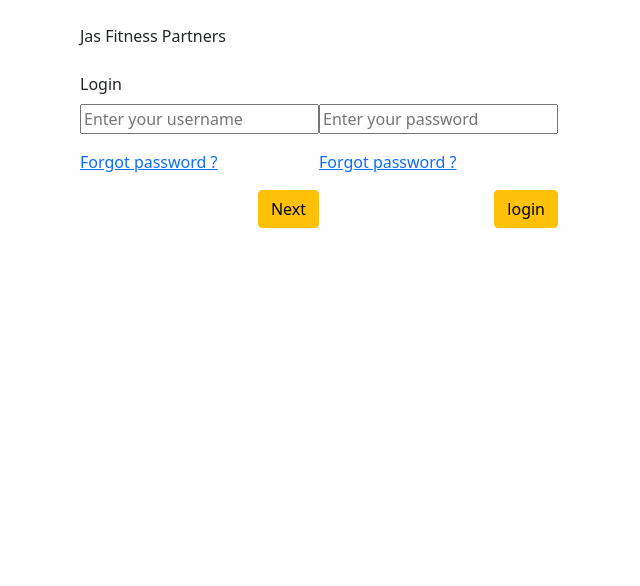
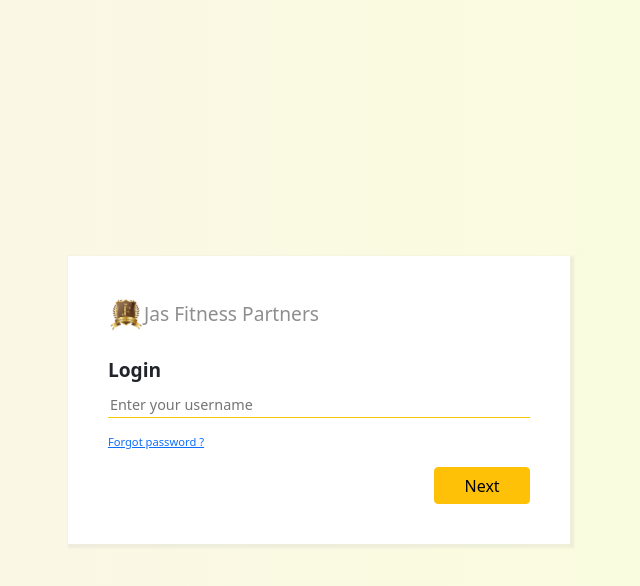
Before and after one commit to Peter-Immanuel/Utilities, a plain HTML site: page index.html in a window 1280 px wide. Shown: the whole page, without its empty margins (321-961 px from the left). Drawn offline with nearby package versions, Linux system fonts and the light colour scheme; the site is published under a folder, as on GitHub Pages, so addresses that start at the root find nothing.

Commit message:
removed slashed to enable custom resources load

```diff
--- a/index.html
+++ b/index.html
@@ -5,9 +5,9 @@
    <meta http-equiv="X-UA-Compatible" content="IE=edge">
    <meta name="viewport" content="width=device-width, initial-scale=1.0">
    <title>Sign into your Jas Fitness Partner Account</title>
-   <link rel="stylesheet" href="/styles/css/bootstrap.min.css">
-   <link rel="stylesheet" href="/styles/custom-css/base.css">
-   <link rel="stylesheet" href="/styles/custom-css/responsive-base.css">
+   <link rel="stylesheet" href="styles/css/bootstrap.min.css">
+   <link rel="stylesheet" href="styles/custom-css/base.css">
+   <link rel="stylesheet" href="styles/custom-css/responsive-base.css">
    <link href="https://cdn.jsdelivr.net/npm/bootstrap@5.1.3/dist/css/bootstrap.min.css" rel="stylesheet" integrity="sha384-1BmE4kWBq78iYhFldvKuhfTAU6auU8tT94WrHftjDbrCEXSU1oBoqyl2QvZ6jIW3" crossorigin="anonymous">
 </head>
 <body class="container d-flex justify-content-center align-items-center ">
@@ -17,7 +17,7 @@
 
       <div class="card-content p-4">
          <div class="logo-wrapper  d-flex flex-row align-items-center mb-4 ">
-            <div class="logo"><img src="/imgs/company-logo-small.png" alt="" class="logo"></div>
+            <div class="logo"><img src="imgs/company-logo-small.png" alt="" class="logo"></div>
             <div class="logo-title">Jas Fitness Partners</div>
          </div>
          <div class="card-title mb-2 ">Login</div>
@@ -35,7 +35,7 @@
                <div class="recover-account mb-3"><a href="">Forgot password ?</a></div>
                <div class="d-flex flex-row  justify-content-between">
                   <div class="previous" role="button" onclick="loginFunctionality(2)">
-                     <img src="/imgs/arrow_back.svg" class="arrow" alt="">
+                     <img src="imgs/arrow_back.svg" class="arrow" alt="">
                   </div>
                   <input type="submit" class="btn btn-warning" value="login">
                </div>
@@ -48,7 +48,7 @@
    </div>
 
    <script src="https://cdn.jsdelivr.net/npm/bootstrap@5.1.3/dist/js/bootstrap.bundle.min.js" integrity="sha384-ka7Sk0Gln4gmtz2MlQnikT1wXgYsOg+OMhuP+IlRH9sENBO0LRn5q+8nbTov4+1p" crossorigin="anonymous"></script>
-   <script src="/styles/js/bootstrap.bundle.min.js"></script>
-   <script src="/styles/customJS/base.js"></script>
+   <script src="styles/js/bootstrap.bundle.min.js"></script>
+   <script src="styles/customJS/base.js"></script>
 </body>
 </html>
```
